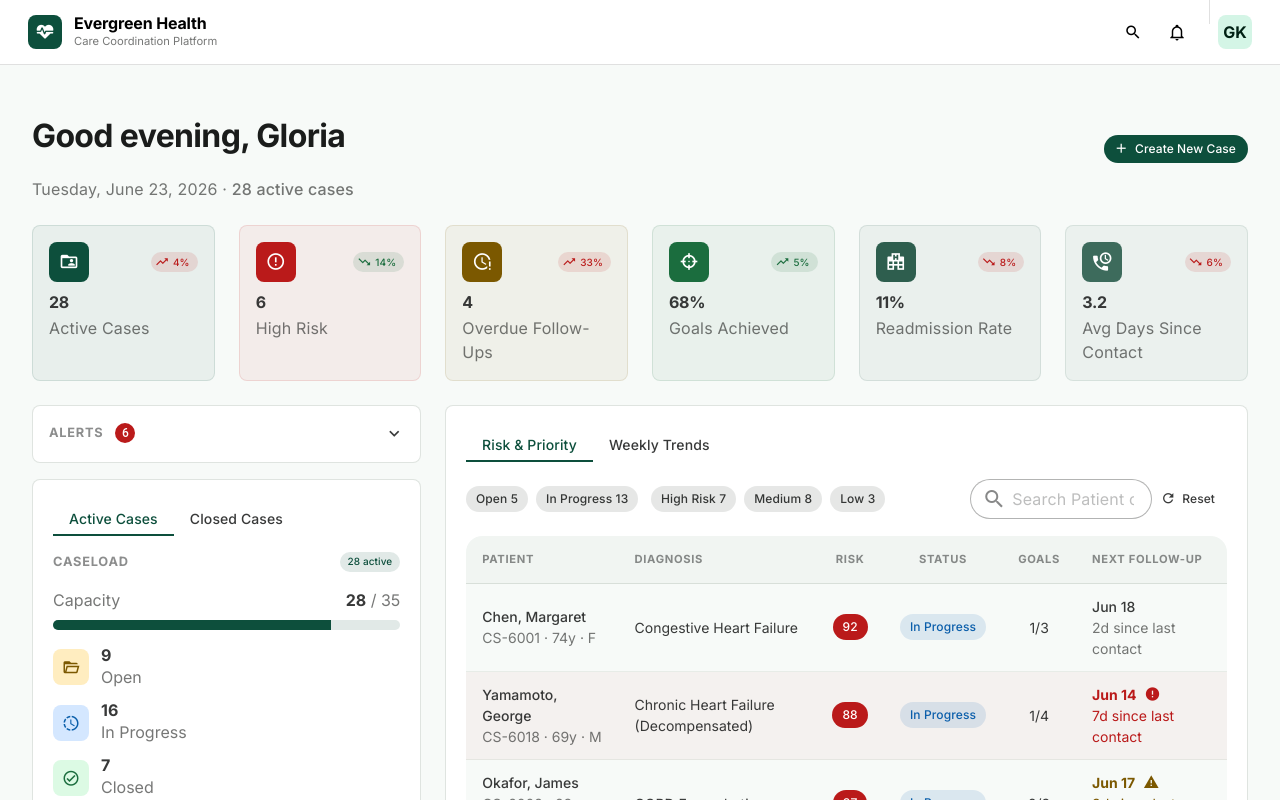
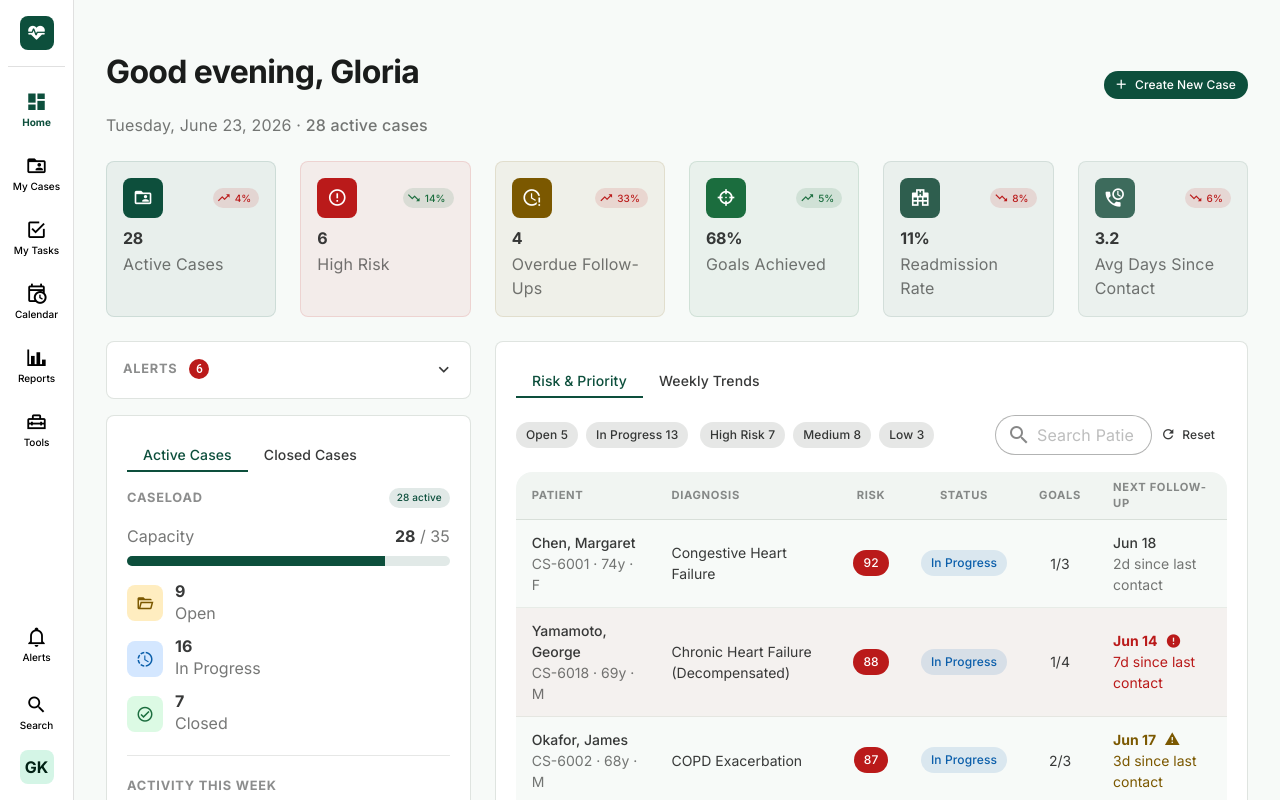
Before and after one commit to glo-kim/my-capstone-dashboard, a Vue app: page / in a window 1280 px wide. Shown: the top 800 px of the page. Built offline with nearby package versions, Linux system fonts and the light colour scheme.

Commit message:
Refactor navigation layout to use a permanent drawer with improved button structure and labels for better accessibility and organization.

```diff
--- a/src/App.vue
+++ b/src/App.vue
@@ -1,30 +1,57 @@
 <template>
   <v-app>
-    <v-app-bar flat color="white" class="app-bar-md3" border="b">
-      <template #prepend>
-        <div class="d-flex align-center ml-6">
-          <v-avatar color="primary" size="34" rounded="lg" class="mr-3">
-            <v-icon icon="mdi-heart-pulse" size="20" color="on-primary" />
+    <v-navigation-drawer rail permanent color="white" border="r" :rail-width="74">
+      <div class="d-flex flex-column align-center py-4">
+        <v-avatar color="primary" size="34" rounded="lg">
+          <v-icon icon="mdi-heart-pulse" size="20" color="on-primary" />
+        </v-avatar>
+      </div>
+
+      <v-divider class="mx-2 mb-2" />
+
+      <div class="nav-rail-items">
+        <router-link to="/" class="nav-rail-btn" active-class="nav-rail-btn--active" exact>
+          <v-icon :icon="route.path === '/' ? 'mdi-view-dashboard' : 'mdi-view-dashboard-outline'" size="22" />
+          <span class="nav-rail-label" :class="{ 'nav-rail-label--active': route.path === '/' }">Home</span>
+        </router-link>
+        <div class="nav-rail-btn">
+          <v-icon icon="mdi-folder-account-outline" size="22" />
+          <span class="nav-rail-label">My Cases</span>
+        </div>
+        <div class="nav-rail-btn">
+          <v-icon icon="mdi-checkbox-marked-outline" size="22" />
+          <span class="nav-rail-label">My Tasks</span>
+        </div>
+        <div class="nav-rail-btn">
+          <v-icon icon="mdi-calendar-clock-outline" size="22" />
+          <span class="nav-rail-label">Calendar</span>
+        </div>
+        <div class="nav-rail-btn">
+          <v-icon icon="mdi-chart-bar" size="22" />
+          <span class="nav-rail-label">Reports</span>
+        </div>
+        <div class="nav-rail-btn">
+          <v-icon icon="mdi-toolbox-outline" size="22" />
+          <span class="nav-rail-label">Tools</span>
+        </div>
+      </div>
+
+      <template #append>
+        <div class="d-flex flex-column align-center pb-4" style="gap: 12px;">
+          <div class="nav-rail-btn">
+            <v-icon icon="mdi-bell-outline" size="22" />
+            <span class="nav-rail-label">Alerts</span>
+          </div>
+          <div class="nav-rail-btn">
+            <v-icon icon="mdi-magnify" size="22" />
+            <span class="nav-rail-label">Search</span>
+          </div>
+          <v-avatar color="primary-container" size="34" rounded="lg">
+            <span class="text-caption font-weight-bold" style="color: rgb(var(--v-theme-on-primary-container))">GK</span>
           </v-avatar>
-          <div>
-            <div class="text-body-2 font-weight-bold" style="letter-spacing: -0.01em; line-height: 1.2">
-              Evergreen Health
-            </div>
-            <div class="text-caption text-medium-emphasis" style="font-size: 0.7rem">
-              Care Coordination Platform
-            </div>
-          </div>
         </div>
       </template>
-      <template #append>
-        <v-btn icon="mdi-magnify" variant="text" size="small" class="mr-1" />
-        <v-btn icon="mdi-bell-outline" variant="text" size="small" class="mr-1" />
-        <v-divider vertical class="mx-2" length="24" />
-        <v-avatar color="primary-container" size="34" class="mr-6" rounded="lg">
-          <span class="text-caption font-weight-bold" style="color: rgb(var(--v-theme-on-primary-container))">GK</span>
-        </v-avatar>
-      </template>
-    </v-app-bar>
+    </v-navigation-drawer>
 
     <v-main class="bg-background">
       <router-view />
@@ -33,10 +60,50 @@
 </template>
 
 <script setup lang="ts">
+import { useRoute } from 'vue-router'
+
+const route = useRoute()
 </script>
 
 <style scoped>
-.app-bar-md3 {
-  backdrop-filter: blur(8px);
+.nav-rail-items {
+  display: flex;
+  flex-direction: column;
+  align-items: center;
+  gap: 8px;
+  padding: 4px 8px;
+}
+
+.nav-rail-btn {
+  display: flex;
+  flex-direction: column;
+  align-items: center;
+  justify-content: center;
+  width: 64px;
+  padding: 12px 0 8px;
+  border-radius: 12px;
+  cursor: pointer;
+  text-decoration: none;
+  color: inherit;
+  transition: background-color 0.15s;
+}
+
+.nav-rail-btn:hover {
+  background-color: rgba(0, 0, 0, 0.05);
+}
+
+.nav-rail-btn--active {
+  color: rgb(var(--v-theme-primary));
+}
+
+.nav-rail-label {
+  font-size: 0.625rem;
+  margin-top: 4px;
+  line-height: 1;
+  font-weight: 500;
+}
+
+.nav-rail-label--active {
+  font-weight: 900;
 }
 </style>
```
